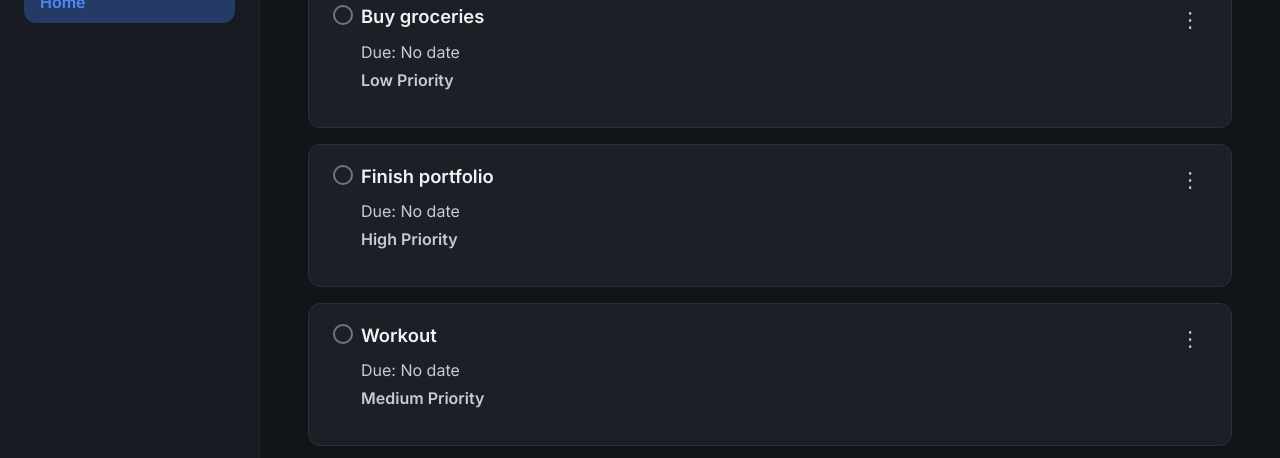
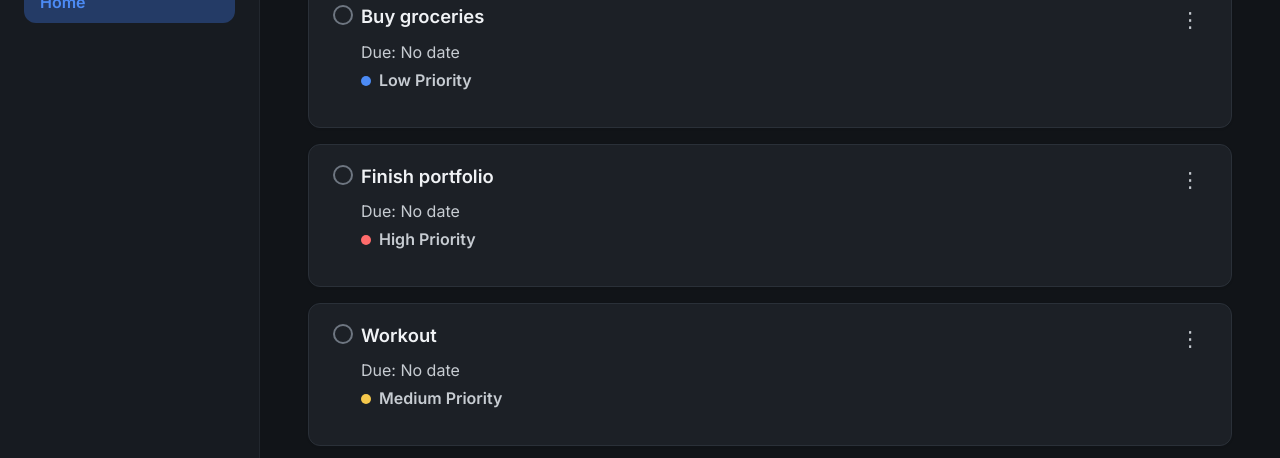
Before and after one commit to SHOIYAN/odin-Todo_List, a website built with webpack: page src/index.html in a window 1280 px wide. Shown: the part 182-640 px from the top of the page. Built offline with nearby package versions, Linux system fonts and the light colour scheme.

Commit message:
feat: add priority color indicators using CSS classes and colored dot

```diff
--- a/src/loadProjects.js
+++ b/src/loadProjects.js
@@ -31,7 +31,7 @@ export function renderTodoList(todos) {
             <div class="todo-item_details">
               <h3 class="title">${todo.title}</h3>
               <p class="date">Due: ${todo.date}</p>
-              <p class="priority">${todo.priority} Priority</p>
+              <p class="priority ${todo.priority.toLowerCase()}">${todo.priority} Priority</p>
             </div>
             <div class="todo-menu">
               <button class="menu-button">⋮</button>
--- a/src/styles/style.css
+++ b/src/styles/style.css
@@ -149,6 +149,28 @@ header p {
 .todo-item_details .priority {
   font-size: 1rem;
   font-weight: 600;
+}
+
+.priority::before {
+  content: "";
+  display: inline-block;
+  width: 10px;
+  height: 10px;
+  border-radius: 50%;
+  margin-right: 8px;
+}
+
+
+.priority.low::before {
+  background: #4c8bf5;
+}
+
+.priority.medium::before {
+  background: #f5c84c;
+}
+
+.priority.high::before {
+  background: #ff6b6b;
 }
 
 .todo-item h3 {
```
